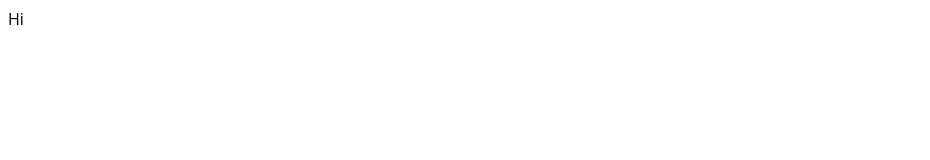
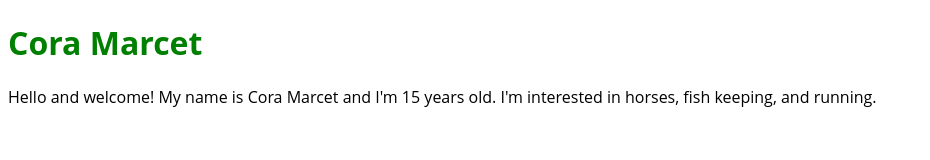
Before and after one commit to coramarcet/coramarcet.github.io, a plain HTML site: page index.html in a window 1280 px wide. Shown: the whole page, without its empty margins (0-930 px from the left). Drawn offline with nearby package versions, Linux system fonts and the light colour scheme.

Commit message:
Initial commit

```diff
--- a/index.html
+++ b/index.html
@@ -9,6 +9,7 @@
     <link rel="stylesheet" href="style.css">
 
     <!-- Link to Google Fonts goes here -->
+    <h1 style="color:green">Cora Marcet</h1>
 </head>
 <body>
     <!-- Build your navigation bar here -->
@@ -16,7 +17,7 @@
     </nav> -->
     <!-- Build your content here -->
     <div id="content">
-        Hi
+        Hello and welcome! My name is Cora Marcet and I'm 15 years old. I'm interested in horses, fish keeping, and running.
         <!-- Example 1: Add a paragraph. Then within it, add a span with an id of "liked-item". Put something you like within the span. -->
         <!-- Challenge 1: Add a button with an id of "cool-button" -->
         <!-- Challenge 2: Add a paragraph. Inside that paragraph, add a span with an id of "grow-text" -->
```
